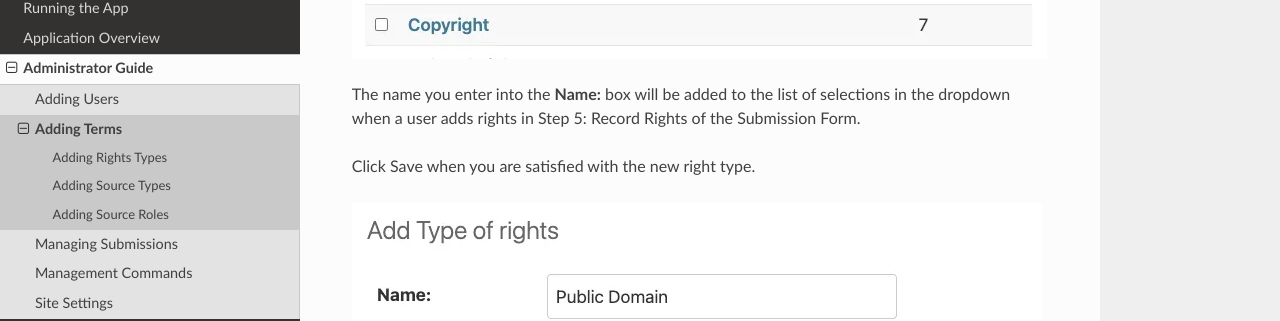
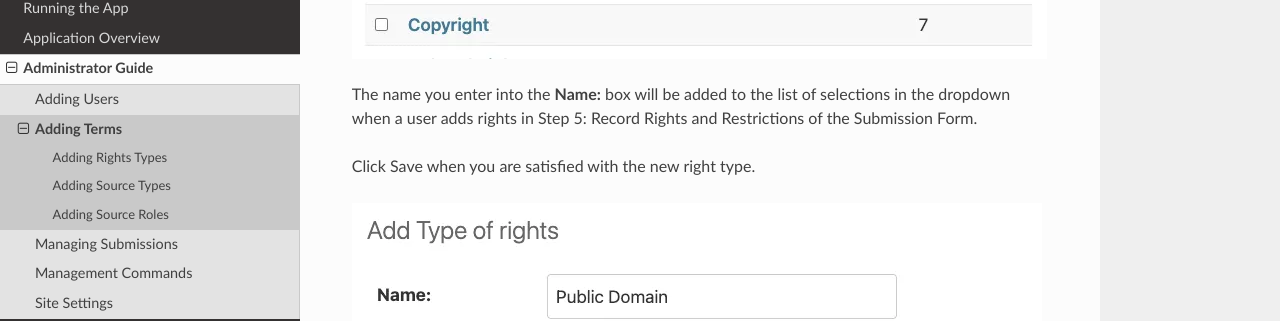
Before and after one commit to NationalCentreTruthReconciliation/Secure-Record-Transfer, a Sphinx documentation site: the page built from docs/admin_guide/adding_terms.rst, in a window 1280 px wide and 900 px high, scrolled down 1053 px. Shown: the part 173-494 px from the top of the window. Built offline with Sphinx 7.4.7 and the Read the Docs theme 3.1.0, drawn with Linux system fonts in a browser that asks for light colours; some of the changed text lies outside the part shown.

Commit message:
Fix names of the steps in adding_terms.rst

```diff
--- a/docs/admin_guide/adding_terms.rst
+++ b/docs/admin_guide/adding_terms.rst
@@ -24,7 +24,7 @@ Next, click **Add Type of Rights**.
     :alt: Add Rights Type link on Right Types admin page
 
 The name you enter into the **Name:** box will be added to the list of selections in the dropdown
-when a user adds rights in Step 5: Record Rights of the Submission Form.
+when a user adds rights in Step 5: Record Rights and Restrictions of the Submission Form.
 
 Click Save when you are satisfied with the new right type.
 
```
Also changed, not shown: other parts of docs/admin_guide/adding_terms.rst (+2 -2 lines).
